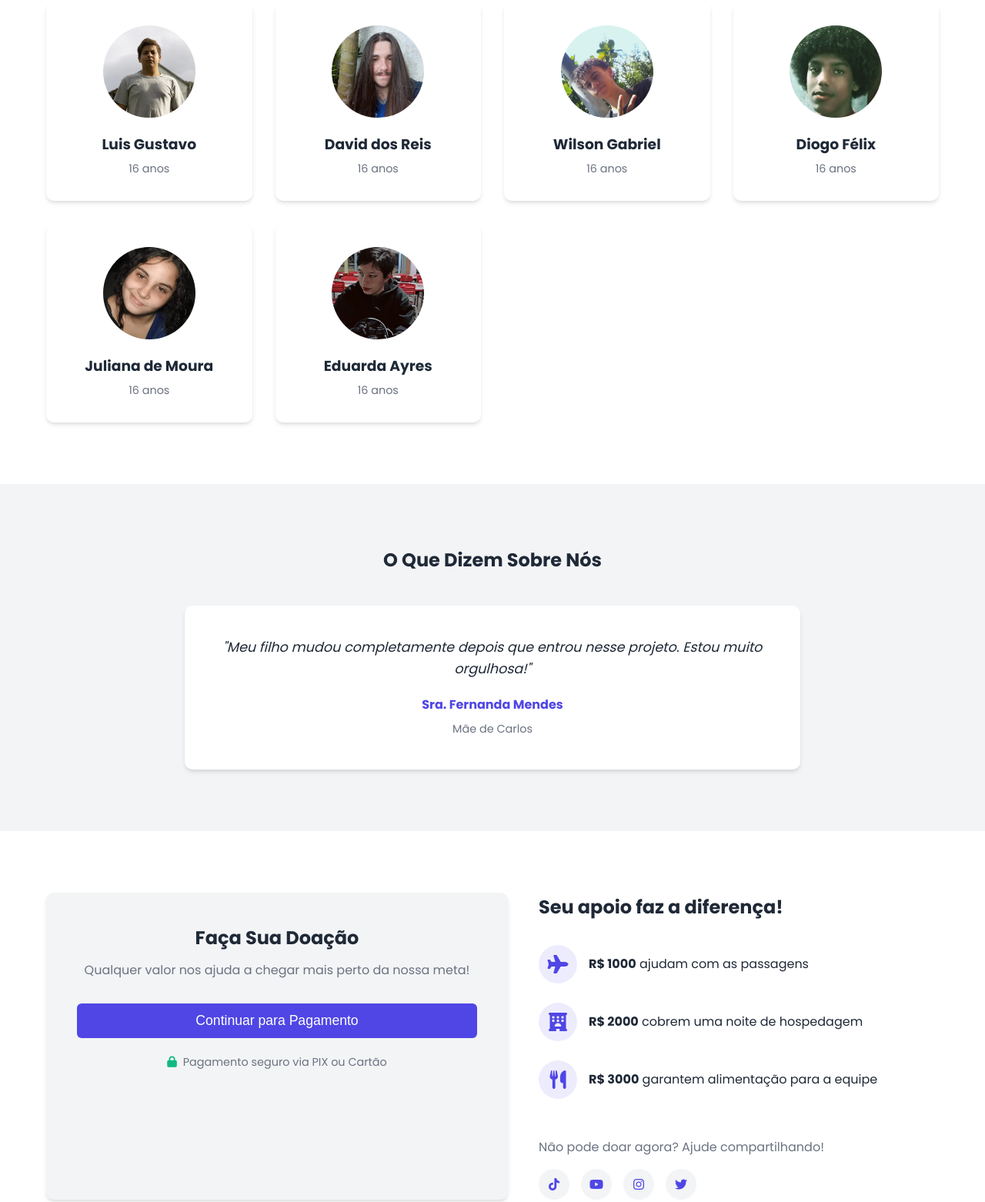
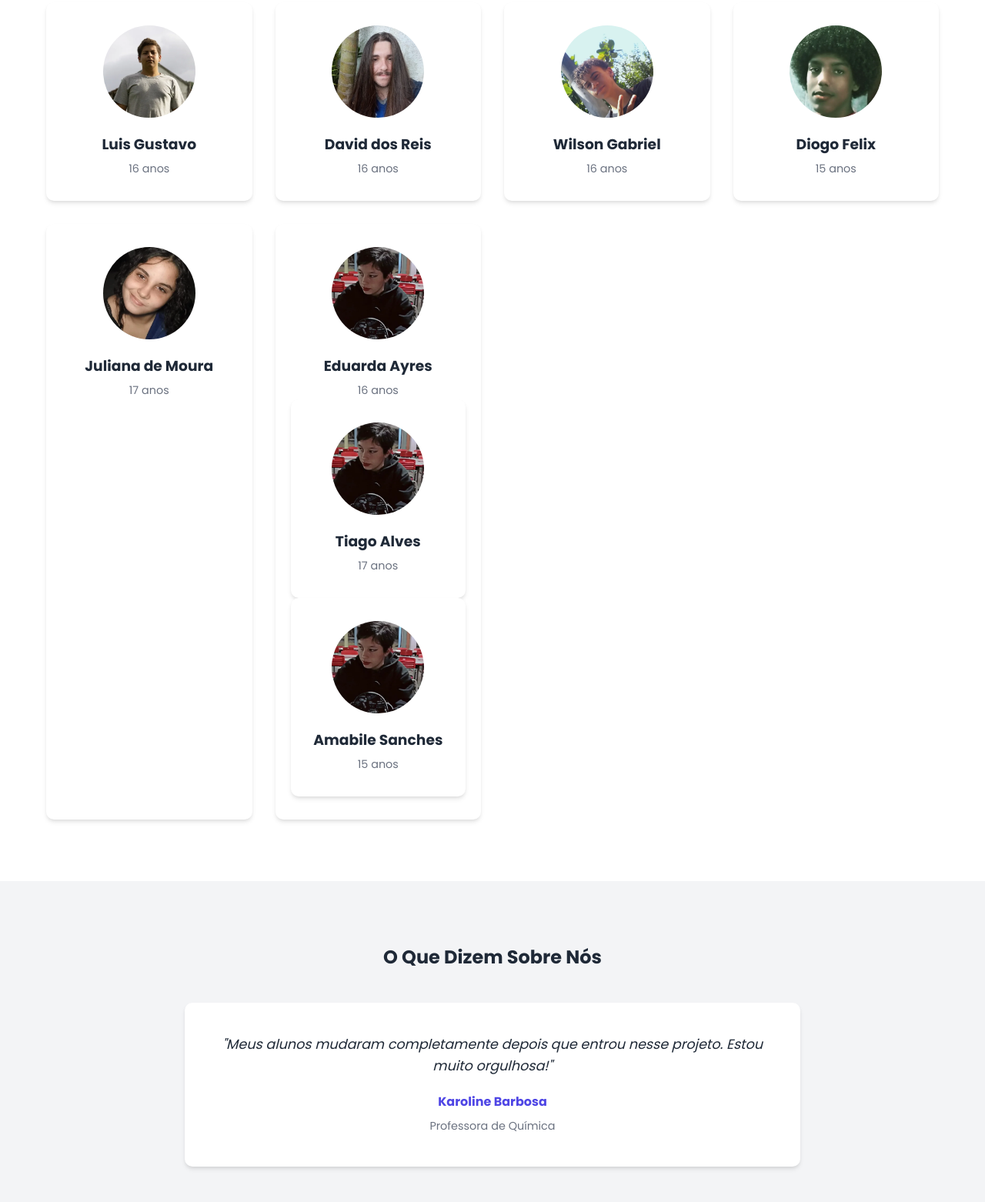
Before and after one commit to joaovitorcostadev/projeto-obafog, a plain HTML site: page index.html in a window 1280 px wide. Shown: the part 1935-3497 px from the top of the page at 77% size. Drawn offline with Linux system fonts and the light colour scheme.

Commit message:
Update index.html

```diff
--- a/index.html
+++ b/index.html
@@ -80,11 +80,11 @@
             <div class="progress-fill" id="progress-fill"></div>
           </div>
           <div class="progress-info">
-            <span id="amount-raised">R$ 0</span>
+            <span id="amount-raised">R$ 7000</span>
             <span>de R$ 20.000</span>
           </div>
         </div>
-        <p id="donors-count">0 pessoas já contribuíram</p>
+        <p id="donors-count">150 pessoas já contribuíram</p>
       </div>
     </section>
 
@@ -108,11 +108,10 @@
             dedicação e pesquisa, mas precisamos de ajuda para custear:
           </p>
           <ul class="checklist">
-            <li><i class="fas fa-check"></i> Passagens aéreas</li>
+            <li><i class="fas fa-check"></i> Passagens</li>
             <li><i class="fas fa-check"></i> Hospedagem</li>
             <li><i class="fas fa-check"></i> Materiais para o foguete</li>
             <li><i class="fas fa-check"></i> Alimentação</li>
-            <li><i class="fas fa-check"></i> Transporte local</li>
           </ul>
         </div>
       </div>
@@ -146,21 +145,32 @@
           </div>
           <div class="team-member">
             <div class="member-photo"></div>
-            <h3>Diogo Félix</h3>
+            <h3>Diogo Felix</h3>
             <!-- <p>Design e Aerodinâmica</p> -->
-            <p>16 anos</p>
+            <p>15 anos</p>
           </div>
           <div class="team-member">
             <div class="member-photo"></div>
             <h3>Juliana de Moura</h3>
             <!-- <p>Design e Aerodinâmica</p> -->
-            <p>16 anos</p>
+            <p>17 anos</p>
           </div>
           <div class="team-member">
             <div class="member-photo"></div>
             <h3>Eduarda Ayres</h3>
             <!-- <p>Design e Aerodinâmica</p> -->
             <p>16 anos</p>
+                      <div class="team-member">
+            <div class="member-photo"></div>
+            <h3>Tiago Alves</h3>
+            <!-- <p>Pintura do foguete</p> -->
+            <p>17 anos</p>
+          </div>
+                      <div class="team-member">
+            <div class="member-photo"></div>
+            <h3>Amabile Sanches</h3>
+            <!-- <p>Pintura do Foguete</p> -->
+            <p>15 anos</p>
           </div>
         </div>
       </div>
@@ -176,18 +186,18 @@
               Merecem toda ajuda para realizar esse sonho!"
             </p>
             <div class="author">
-              <strong>Prof. Ricardo Oliveira</strong>
-              <span>Coordenador de Ciências</span>
+              <strong> Airton Moreira</strong>
+              <span>Professor de Geografia</span>
             </div>
           </div>
           <div class="testimonial">
             <p>
-              "Meu filho mudou completamente depois que entrou nesse projeto.
+              "Meus alunos mudaram completamente depois que entrou nesse projeto.
               Estou muito orgulhosa!"
             </p>
             <div class="author">
-              <strong>Sra. Fernanda Mendes</strong>
-              <span>Mãe de Carlos</span>
+              <strong>Karoline Barbosa</strong>
+              <span>Professora de Química</span>
             </div>
           </div>
         </div>
@@ -217,15 +227,15 @@
           <h3>Seu apoio faz a diferença!</h3>
           <div class="impact-item">
             <i class="fas fa-plane"></i>
-            <p><strong>R$ 1000</strong> ajudam com as passagens</p>
+            <p><strong>R$ 2.700</strong> ajudam com as passagens</p>
           </div>
           <div class="impact-item">
             <i class="fas fa-hotel"></i>
-            <p><strong>R$ 2000</strong> cobrem uma noite de hospedagem</p>
+            <p><strong>R$ 3.000</strong> cobrem uma noite de hospedagem</p>
           </div>
           <div class="impact-item">
             <i class="fas fa-utensils"></i>
-            <p><strong>R$ 3000</strong> garantem alimentação para a equipe</p>
+            <p><strong>R$ 3.240</strong> garantem alimentação para a equipe</p>
           </div>
 
           <div class="social-share">
```
